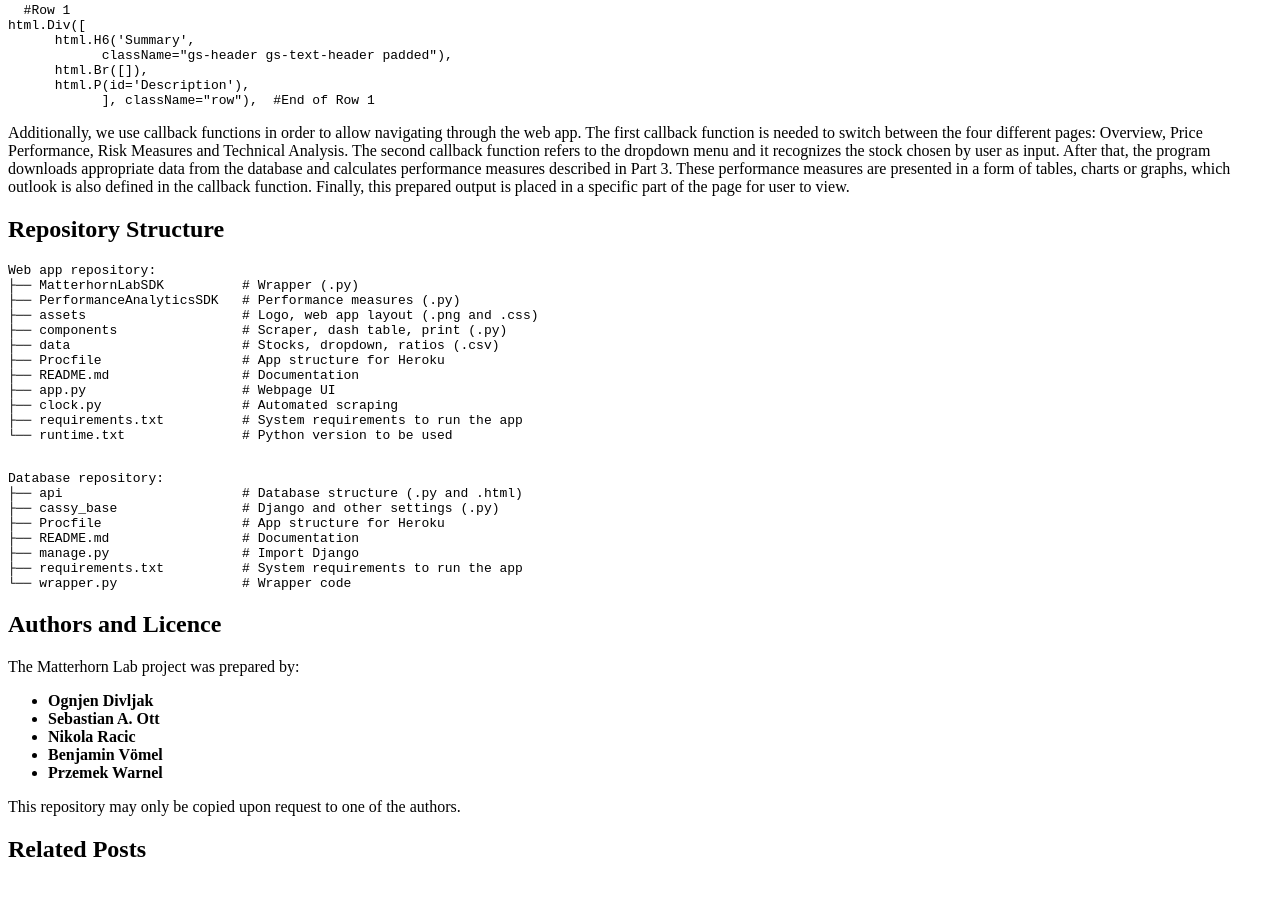
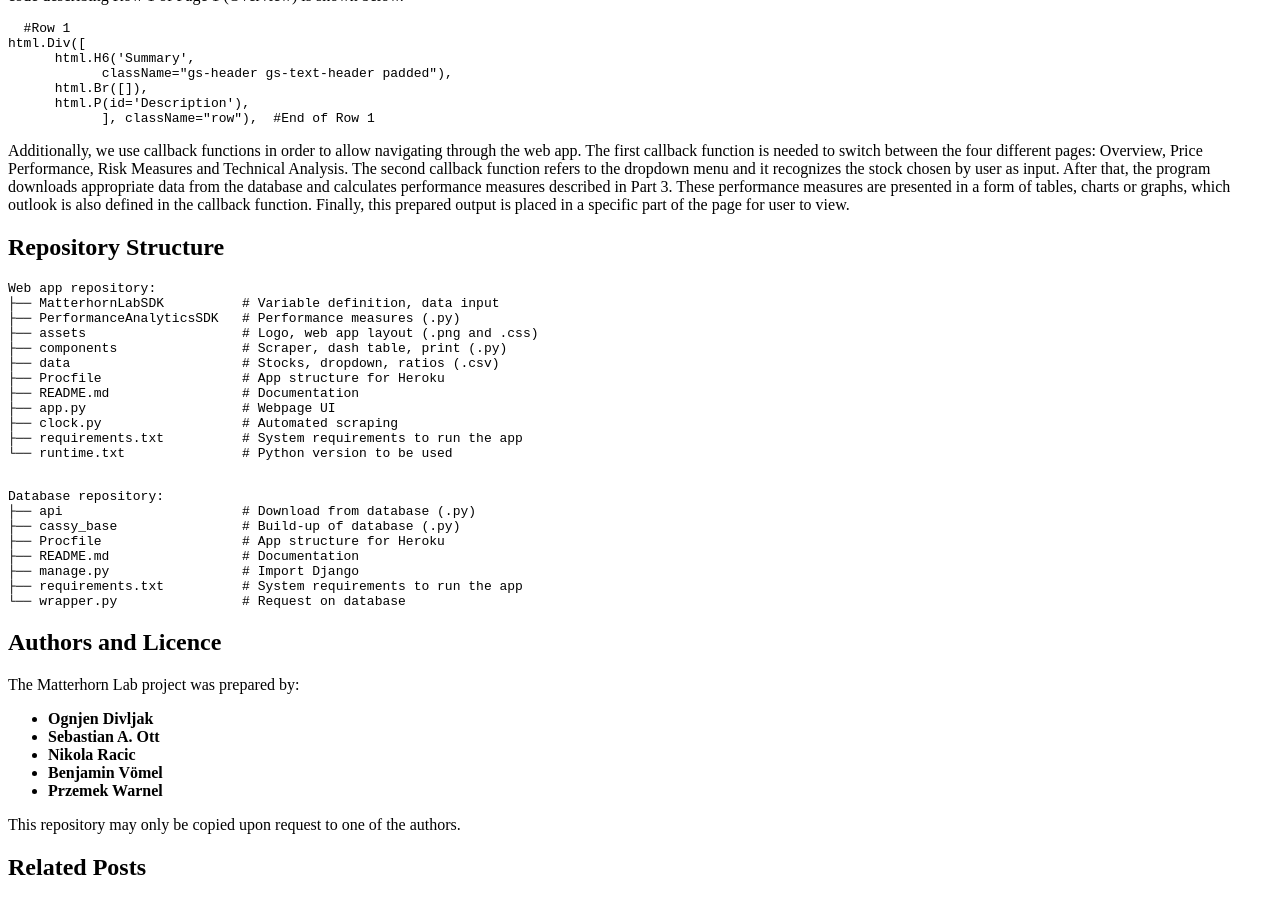
Before and after one commit to matterhornlab/matterhornlab.github.io, a Jekyll site: the page built from _posts/2019-05-24-launch-of-matterhorn-lab.md, in a window 1280 px wide and 900 px high, scrolled down 8711 px. Built offline with Jekyll 4.4.1, drawn with Linux system fonts in a browser that asks for light colours; Markdown is read by kramdown in place of the engine named in the settings; some of the changed text lies outside the part shown.

Commit message:
Update 2019-05-24-launch-of-matterhorn-lab.md

````diff
--- a/_posts/2019-05-24-launch-of-matterhorn-lab.md
+++ b/_posts/2019-05-24-launch-of-matterhorn-lab.md
@@ -45,7 +45,7 @@ During the preparation of the Matterhorn Lab project, our team has significantly
 ## Part 1: Data Handling Using Postgres SQL
 In the first part of the project we create an SQL database with prices of SMI and its constituents. We use the Heroku platform to store the database as well as to be able to deploy and run the web app later on. The initial data was downloaded from Reuters as a .csv file and goes back until 11th of June 2007, which sums up to over 60.000 entries. The database is created to perform calculations of financial performance measures on a continuous basis. In comparison, a simple .csv file would not be sufficient as it is of static format, meaning it does not allow daily actualization of data and calculations. Moreover, the database provides us with the ability to handle such a substantial amount of data in a fast and effective manner. Finally, it gives us flexibility and great potential for further applications.
 
-We work with the Django environment to create the database as well as the web app overlay. At the same time, Python is used to appropriately handle the .csv file containing all data initially downloaded from Reuters. The process of filling entries into the database consists of the following two steps. Firstly, we define companies together with their Reuters tickers (e.g. company ABB Ltd., ticker ABBN.S), which will be put in the database. Secondly, we select daily prices for every company and add them to the database in an organized manner. Pictures 1 and 2 below show the outlook of the database from admin's account, where we can additionally edit or delete the companies and entries.
+We work with the Django environment to create the database as well as the web app overlay. Django is an object-relational mapping, which mitigates the problem of writing in complex SQL manner by using Python code to simply build and manipulate a database. In our case, we use Python to appropriately handle the .csv file containing all data initially downloaded from Reuters. The process of filling entries into the database consists of the following two steps. Firstly, we define companies together with their Reuters tickers (e.g. company ABB Ltd., ticker ABBN.S), which will be put in the database. Secondly, we select daily prices for every company and add them to the database in an organized manner. Pictures 1 and 2 below show the outlook of the database from admin's account, where we can additionally edit or delete the companies and entries.
 
 ![](https://github.com/matterhornlab/matterhornlab.github.io/blob/master/_posts/django_both.jpg?raw=true)
 
@@ -150,7 +150,7 @@ Additionally, we use callback functions in order to allow navigating through the
 ## Repository Structure
 ```
 Web app repository:
-├── MatterhornLabSDK          # Wrapper (.py)
+├── MatterhornLabSDK          # Variable definition, data input
 ├── PerformanceAnalyticsSDK   # Performance measures (.py)
 ├── assets                    # Logo, web app layout (.png and .css)
 ├── components                # Scraper, dash table, print (.py)
@@ -165,13 +165,13 @@ Web app repository:
 ```
 ```
 Database repository:
-├── api                       # Database structure (.py and .html)
-├── cassy_base                # Django and other settings (.py)
+├── api                       # Download from database (.py)
+├── cassy_base                # Build-up of database (.py)
 ├── Procfile                  # App structure for Heroku
 ├── README.md                 # Documentation
 ├── manage.py                 # Import Django
 ├── requirements.txt          # System requirements to run the app
-└── wrapper.py                # Wrapper code
+└── wrapper.py                # Request on database
 ```
 
 ## Authors and Licence
````
